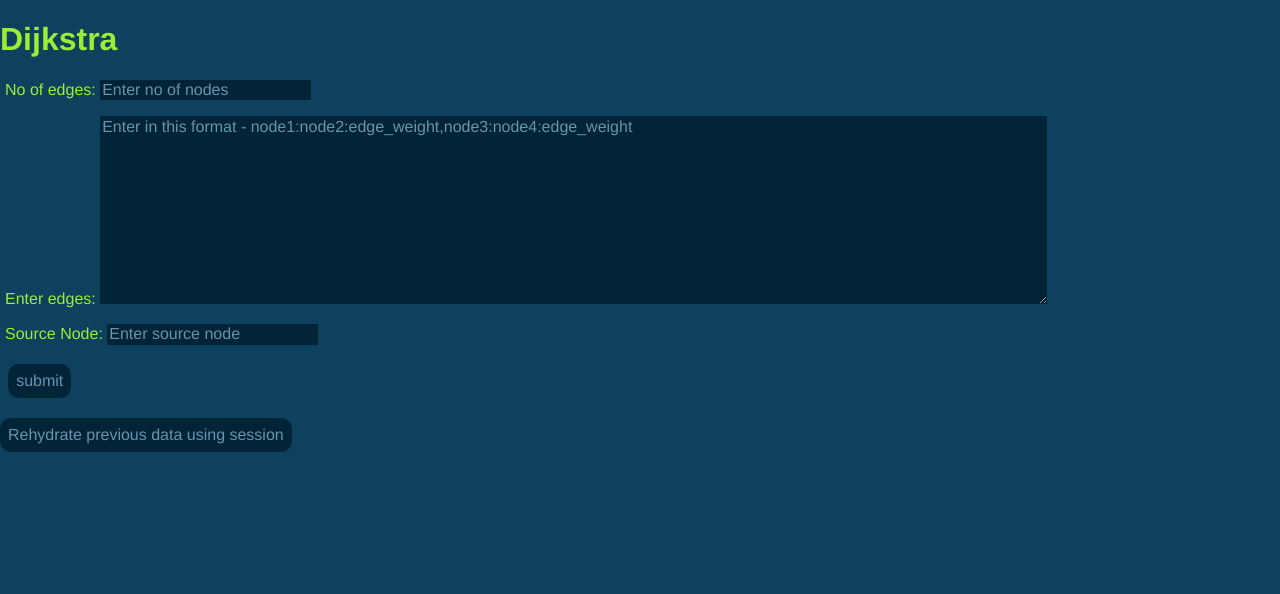
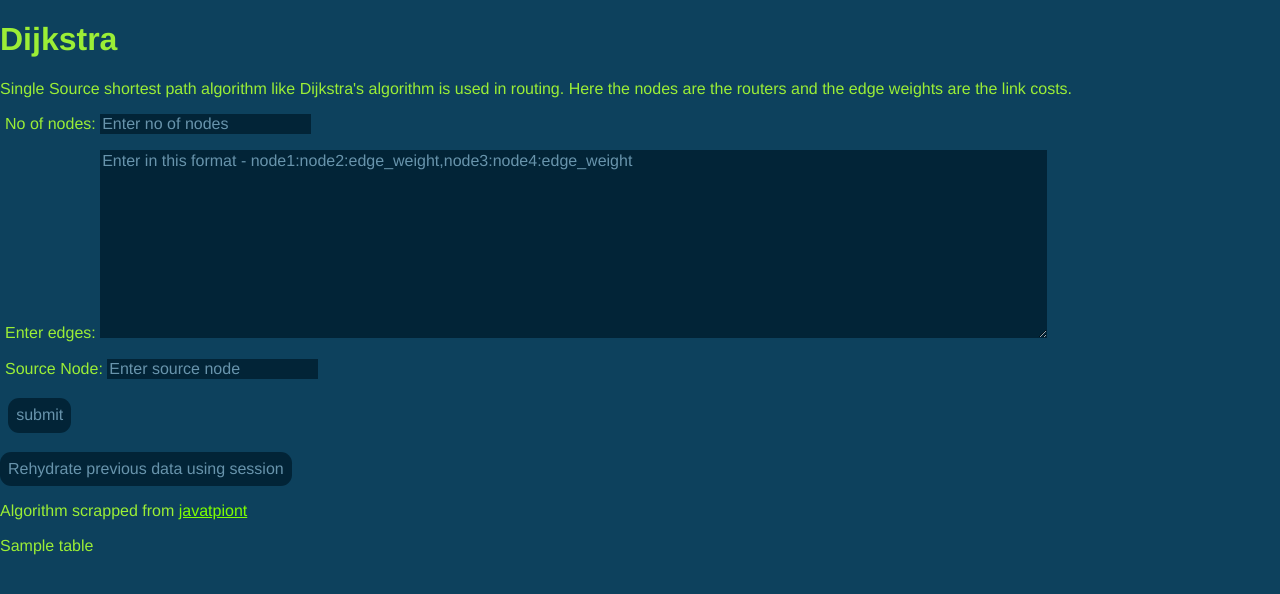
Before and after one commit to Dhanushc00/FlaskOpenLab, a Flask app: template templates/dijkstra.html in a window 1280 px wide. Shown: the top 594 px of the page. Run offline with Flask 2, Linux system fonts and the light colour scheme; the template is opened without the code that fills it: most values are stand-ins (such as "Sample title", 1, 10 or a date in 2020); some libraries are stand-ins or nearby versions.

Commit message:
Final Update

```diff
--- a/app.py
+++ b/app.py
@@ -12,9 +12,10 @@ import datetime
 import networkx as nx
 import matplotlib as mpl
 from matplotlib import animation,rc
+import re
 
 rc('animation', html='html5')
-mpl.rcParams['animation.ffmpeg_path'] = r'C:\\ffmpeg\\bin\\ffmpeg.exe'
+mpl.rcParams['animation.ffmpeg_path'] = r'G:\\ffmpeg\\bin\\ffmpeg.exe'
 
 app = Flask(__name__)
 app.permanent_session_lifetime = datetime.timedelta(days=365)
@@ -26,13 +27,14 @@ all_edges = None
 spt_edges = None
 name=None
 weight=0
+bellman=None
 dijkstra_map = {}
 
 inf = sys.maxsize
 
 
 def bellmanFord(G, source, pos):
-    global weight
+    global weight,bellman
     weight=0
     V = len(G.nodes())
     dist = []
@@ -58,7 +60,7 @@ def bellmanFord(G, source, pos):
                 #yield spt_edges
                 weight+=G[parent[X]][X]['weight']
     final = set()
-    print(dist,"distance")
+    bellman = dist
     for e in spt_edges:
         final.add(e)
         print(final, "Final!!")
@@ -245,7 +247,11 @@ def Prims():
     else:
         message=request.cookies.get('message')
         NUM_NODES=request.cookies.get('NUM_NODES')
-        return render_template('Prims.html',val=[message,NUM_NODES])
+        url="https://www.geeksforgeeks.org/prims-algorithm-using-priority_queue-stl/"
+        r = requests.get(url)
+        soup = BeautifulSoup(r.content)
+        table = soup.find_all('pre',text = re.compile('(Initialize keys of all)+'))
+        return render_template('Prims.html',val=[message,NUM_NODES], table=str(table[0]))
 
 @app.route('/BellManFord',methods=['GET','POST'])
 def BellManFord():
@@ -291,6 +297,7 @@ def BellManFord():
 def Dijkstra():
     global pos,fig,ax,graph,all_edges,spt_edges,name,dijkstra_map
     if request.method =="POST":
+        dijkstra_map = {} #Clear the dictionary
         message=request.form["message"]
         nodes=request.form["nodes"]
         source=request.form["source"]
@@ -328,7 +335,7 @@ def Dijkstra():
         ani.save('static/animation.mp4', writer=FFwriter)
         print("Video Created!")
         print(dijkstra_map,"distance")
-        dijkstra_map = {} #Clear the dictionary
+
         name="Dijkstra's"
         return redirect(url_for('plot'))
     else:
@@ -339,12 +346,22 @@ def Dijkstra():
             source=session["Dijkstra"]["source"]
             val=[message,nodes,source]
             print("9y3i7rgfd",nodes,source)
-        return render_template('dijkstra.html',val=val)
+        url="https://www.javatpoint.com/dijkstras-algorithm"
+        r = requests.get(url)
+        soup = BeautifulSoup(r.content)
+        table = soup.find_all('pre')
+        print(table[0])
+        return render_template('dijkstra.html',val=val, table=str(table[0]))
 
 @app.route('/plot',methods=['GET','POST'])
 def plot():
+    print(name)
     if(name=="Prim's"):
         return render_template('plot.html', name=name, weight=weight)
+    if(name=="Dijkstra's"):
+        return render_template('plot.html', name=name, dijkstra_map=dijkstra_map)
+    if(name=="BellmanFord"):
+        return render_template('plot.html', name=name, bellman=bellman)
     else:
         return render_template('plot.html', name=name)
 
--- a/templates/BellManFord.html
+++ b/templates/BellManFord.html
@@ -19,6 +19,7 @@
     <h1>
         BellManFord
     </h1>
+    <p> Single Source shortest path algorithm like BellmanFord algorithm is used in routing. Here the nodes are the routers and the edge weights are the link costs.</p>
     <form action="/BellManFord" method="POST" class="algo_form">
         <p>No of nodes: <input type="text" name="nodes" placeholder="Enter no of nodes" /></p>
         <p>Enter edges: <textarea name="message" rows="10" cols="100" placeholder="Enter in this format - node1:node2:edge_weight,node3:node4:edge_weight"></textarea>
--- a/templates/dijkstra.html
+++ b/templates/dijkstra.html
@@ -12,15 +12,23 @@
     <h1>
        Dijkstra
     </h1>
+    <p> Single Source shortest path algorithm like Dijkstra's algorithm is used in routing. Here the nodes are the routers and the edge weights are the link costs.</p>
     <form action="/Dijkstra" method="POST" class="algo_form">
-        <p>No of edges: <input required type="text" id="edges" name="nodes" placeholder="Enter no of nodes" /></p>
+        <p>No of nodes: <input required type="text" id="edges" name="nodes" placeholder="Enter no of nodes" /></p>
         <p>Enter edges: <textarea required name="message" rows="10" id="message" cols="100" placeholder="Enter in this format - node1:node2:edge_weight,node3:node4:edge_weight"></textarea>
         </p>
         <p>Source Node: <input required type="text" name="source" placeholder="Enter source node" id="source" /></p>
         <!-- <p id="unchk">Save Inputs : <input type ="radio" name ="save" id="save" checked="checked" data-waschecked="true"></p> -->
         <p><input type='submit' value="submit" class="zoom" /></p>
     </form>
-        <button type='submit' name="Update" class="zoom" value="update">Rehydrate previous data using session</button>
+        <p><button type='submit' name="Update" class="zoom" value="update">Rehydrate previous data using session</button></p>
+        <div id="scrap"><p>Algorithm scrapped from
+            <a href="https://www.javatpoint.com/dijkstras-algorithm" style="color: chartreuse;">javatpiont</a></p></div>
+        {{ table|safe }}
+        <script>
+            var dt='{{ table }}'
+            console.log(dt)
+        </script>
     <!-- <script>
         var data='{{ val[2] }}'
         console.log("Session data",data)
```
Also changed, not shown: templates/Prims.html (+8 -0 lines), templates/plot.html (+22 -0 lines), 1 other file.
